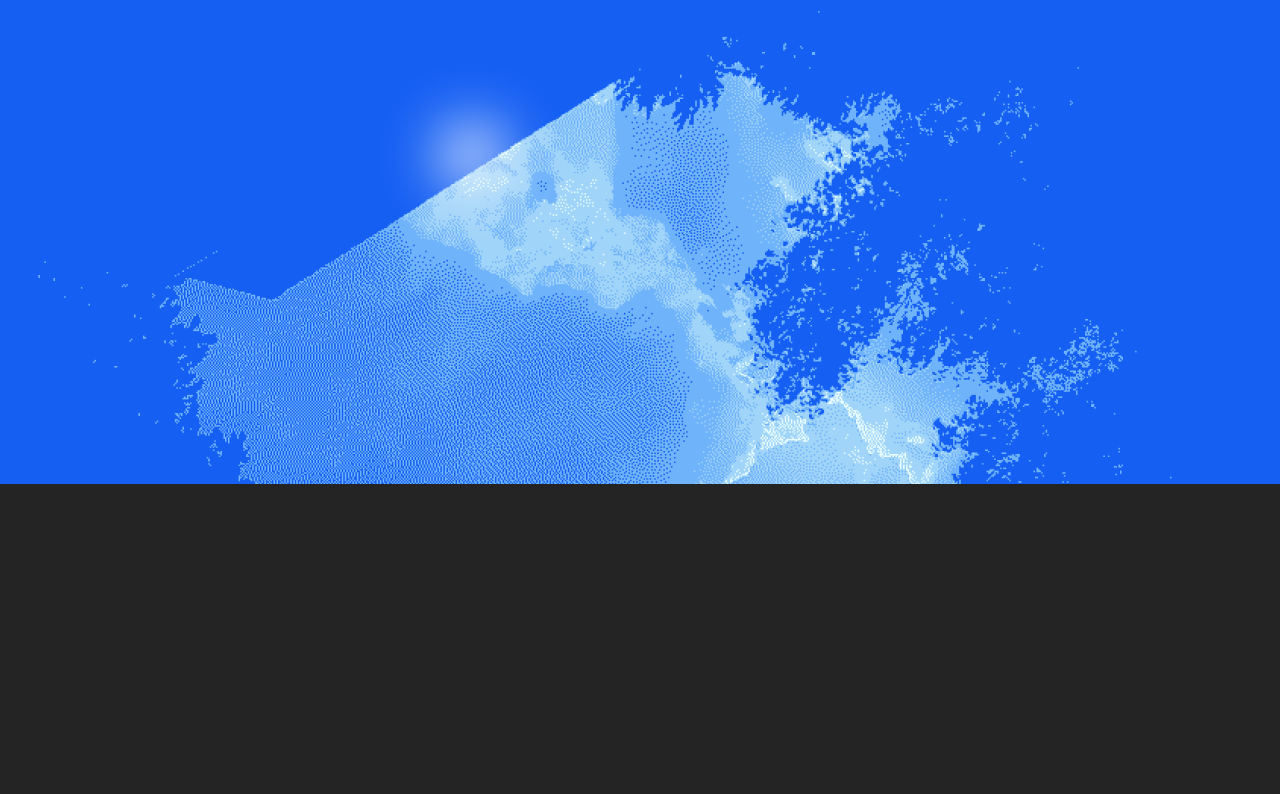
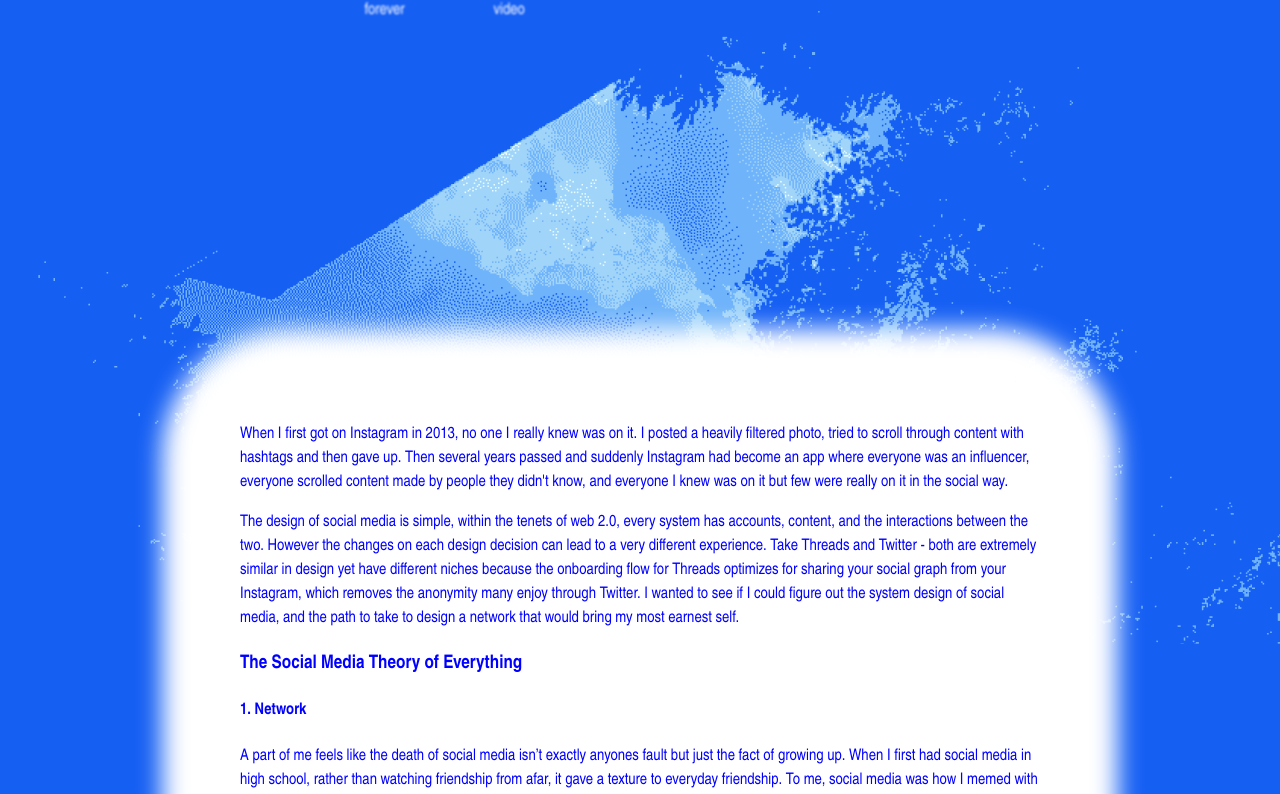
Before and after one commit to connieliu0/socialmediasys, a Svelte app: page / in a window 1280 px wide. Shown: the part 380-1174 px from the top of the page. Before the commit the page ends 864 px from the top, so only its background shows below. Built offline with nearby package versions, Linux system fonts and the light colour scheme.

Commit message:
mvp + text

```diff
--- a/index.html
+++ b/index.html
@@ -2,9 +2,8 @@
 <html lang="en">
   <head>
     <meta charset="UTF-8" />
-    <link rel="icon" type="image/svg+xml" href="/vite.svg" />
     <meta name="viewport" content="width=device-width, initial-scale=1.0" />
-    <title>Vite + Svelte</title>
+    <title>The Social Media Theory of Everything</title>
   </head>
   <body>
     <div id="app"></div>
--- a/src/App.svelte
+++ b/src/App.svelte
@@ -4,13 +4,85 @@
 </script>
 
 <main>
+    <h2>
+        craft your own social network
+        </h2>
     <NodeConnections />
+    <div class="body-text">
+    <p>
+        When I first got on Instagram in 2013, no one I really knew was on it. I posted a heavily filtered photo, tried to scroll through content with hashtags and then gave up. Then several years passed and suddenly Instagram had become an app where everyone was an influencer, everyone scrolled content made by people they didn't know, and everyone I knew was on it but few were really on it in the social way.
+    </p>
+    <p>
+        The design of social media is simple, within the tenets of web 2.0, every system has accounts, content, and the interactions between the two. However the changes on each design decision can lead to a very different experience. Take Threads and Twitter - both are extremely similar in design yet have different niches because the onboarding flow for Threads optimizes for sharing your social graph from your Instagram, which removes the anonymity many enjoy through Twitter. I wanted to see if I could figure out the system design of social media, and the path to take to design a network that would bring my most earnest self.
+    </p>
+    <h3>
+        The Social Media Theory of Everything
+    </h3>
+    <h4>1. Network</h4>
+    <p>
+        A part of me feels like the death of social media isn’t exactly anyones fault but just the fact of growing up. When I first had social media in high school, rather than watching friendship from afar, it gave a texture to everyday friendship. To me, social media was how I memed with my friends in high school - an instagram account dedicated to the high school prompter, “grave-digging” on friend’s old facebook posts, captioned snaps of our friends, a facebook event page for working on our english assignment 24 hours before the deadline.
+    </p>
+    <p>
+        But part of growing up is ultimately leaving the nest. Social media ultimately isn’t flexible for your twenties, when your identity and environment goes through rapid changes and shifts. People transiently pass in and out of your lives and there is usually no set environment. Because Instagram has replaced changing contact info, you end up with a mass amount of followers who you don’t know very well at all or people from your past [you likely will not ever see again](https://www.theatlantic.com/health/archive/2015/10/how-friendships-change-over-time-in-adulthood/411466/). It feels strange to post knowing people who don’t know your present context very well might interpret it differently.
+       </p><p>
+Perhaps the solution is to delete all your social media accounts when you’re 30 and start anew. There’s a phenomenon me and my friend termed as “millennial posting” in which you post whatever you want, whenever you want, usually shower thoughts overlaid on an image which stands in stark contrast to “genz posting" in which there is either little posting or a cryptic image once every few months. When you’re settled down and your social graph starts to become smaller and more consistent again, we can go back to our roots.
+    </p>
+    <h4>2. Persistence</h4>
+    <p>
+        Snapchat, if we disregard the actual purpose of it, was really revolutionary with the principle of ephemerality. The reality of life is everything changes and nothing is forever. If social media is who we are, there is something limiting about the chronological permanence of our posts. Our past selves contradict our present, it serves a reminder of times come and gone. Knowing what we post will disappear brings a clearer earnestness in the imperfections and irrelevance, but beauty, of the everyday.    </p>
+    <p>
+        <h4>3. Media</h4>
+       <p>
+        The pre-existing media can broken into several types - image, long text, short text, and video.  Image and video are more reflective of your outer world, whereas text represents messages from your inner world. I’m more likely to post how I’m feeling on Twitter than Instagram, because there isn’t really an image that can precisely capture what I’m feeling like words can. That being said, the more effort it takes to create the content - be it video or written piece, the more sincere it’s likely to be.    </p>
+        <h4>Limit</h4>
+        <p>When BeReal came out, it introduced a constraint - you can only post once per day, a feature that was counterintuitive to growth but encouraged sincerity. Many people wouldn’t post on time, they’d save their post for something more interesting. On Retro, you can only post photos from your week, encouraging a more immediate reflection to sharing. Beyond time or frequency, even limiting when you post to real life action, such as Strave (or even Venmo), begets a more authentic post than most platforms. I find that limits encourage quality, real-time sharing - but to do so and also feel a sense of connection only work in close, intimate networks.</p>
+   <h4>Spread</h4>
+   <p>Cultivating influencer culture relies on one core principle, how easy is it for us to become known? What Tiktok did differently was it became truly easy for anyone to reach who they wanted to. I’d disagree that influencing is a performance, since all performing comes from a root of self. We share to reach others because we want parts of ourselves that are hidden to be recognized. I create to be seen by those who understand that part of myself. </p>
+    <h4>Other factors</h4>
+    <p>There are other factors I didn’t include as core since I don’t think they affect the self we put out on social media as much. Direct messaging, chronological records, and the creator tools itself all amplify existing effects, but their inclusion or lack thereof don’t particularly change the person we become through social media.</p>
+    <h3>The Theory of the Death of Social Media</h3>
+    <p>
+        When boiled down to its essence, social media is a simple concept whose power and difficulty lies in network effects. It’s easy to create a platform, but hard to get it to stick, which is why so many new ones have aggressive referral strategies (Lapse/Ditto I’m looking at you). If no one you know is on the platform, then it dies.     </p>
+<p>It’s kind of crazy how getting early on a simple concept can lead to outsized effects on human history. It’s very difficult to destroy the platform capitalism that exists today and some might argue the ubiquity of usage is the basis for participating on the world’s stage. But what happens when the platform changes away from neutrality. When an algorithm profits off of aggression and antagonism - making it ever more difficult to escape from the doom loop.</p>
+<p>No one is posting, everyone is posting, you’re in the spectacle whether you want to or not. There’s more content being created and consumed than ever, every time I look at my seat neighbor on a train they’re scrolling through their Reels. So what do we do when social media is dead; long live social media - but what is that exactly!</p>
+<p>I’m not sure if I have the answer to replacing the forum for the world’s discourse, perhaps one day federated platforms will enter the mainstream and we can all own our own data. But for now, I have but simple dreams for social media - a flowering field where we can be our true selves - and like how we are forever changing, the form in which it takes changes too.</p>
+</div>
 </main>
 
 <style>
+    h2{
+        filter: blur(1px);
+    }
+    h3,h4{
+        color:blue;
+    }
     main {
         width: 100%;
         min-height: 100vh;
+        display: flex;
+        flex-direction: column;
+        align-items: center;
+        justify-content: center;
     }
-
+    p {
+        z-index: 2;
+        color: blue;
+        text-align: left;
+        margin-bottom:1em;
+    }
+    .body-text {
+        width: 800px;
+        margin: 0 auto;
+        background-color: white;
+        padding: 30px;
+        filter: blur(0.6px);
+        box-shadow: 0px 0px 25px 48px rgba(255,255,255,1);
+        border-radius: 5rem;
+        display: none;
+        text-align: left;
+        margin-bottom: 100px;
+    }
+    .body-text:has(p) {
+        display: block;
+    }
 </style>
--- a/src/components/Animation.svelte
+++ b/src/components/Animation.svelte
@@ -22,40 +22,54 @@
 </script>
 
 <div class="text-container">
-  <div class="blur-background"></div>
-  <span class="text">{displayText}</span>
+  <div class="content-wrapper" class:has-text={displayText}>
+    <div class="blur-background"></div>
+    <span class="text">{displayText}</span>
+  </div>
 </div>
 
 <style>
   .text-container {
-    width: fit-content;
+    width: 100%;
     min-height: 1.5em;
     display: flex;
     align-items: center;
     justify-content: center;
     position: relative;
-    padding: 2rem;
     box-sizing: border-box;
+  }
+
+  .content-wrapper {
+    position: relative;
+    display: inline-block;
+    padding: 2rem 3rem;
   }
 
   .blur-background {
     position: absolute;
     inset: 0;
-    border-radius: 118.519px;
-    background: rgba(255, 255, 255, 0.95);
-    filter: blur(30px);
     border-radius: 5rem;
+    background: rgba(255, 255, 255, 100);
+    filter: blur(24px);
     box-shadow:
       0 0 10px 2px rgba(255, 255, 255, 0.05),
       inset 0 0 10px 2px rgba(255, 255, 255, 0.05);
     z-index: 1;
+    opacity: 0;
+    transition: opacity 0.3s ease;
+  }
+
+  .has-text .blur-background {
+    opacity: 1;
   }
 
   .text {
-    white-space: nowrap;
+    white-space: pre-wrap;
+    word-wrap: break-word;
     color: #155FF3 !important;
     position: relative;
     z-index: 2;
     font-size: 1.5em;
+    text-align: center;
   }
 </style>
--- a/src/components/Cloud.svelte
+++ b/src/components/Cloud.svelte
@@ -38,32 +38,33 @@
   <div class="text1-container" class:shrink={isFirstDone}>
     <Animation text={text1} key={firstKey} />
   </div>
+</div>
 
-  <div class="text2-container" class:show={showSecond}>
-    <Animation text={displayText2} key={secondKey} />
-  </div>
+<div class="text2-container" class:show={showSecond}>
+  <Animation text={displayText2} key={secondKey} />
 </div>
 
 <style>
   .container {
     position: relative;
-    width: 400px;
-    height: 200px;  /* Add fixed height */
+    width: 100%;
+    height: 100px;
+    display: flex;
+    flex-direction: column;
+    align-items: center;
+    justify-content: center;
   }
 
   .text1-container, .text2-container {
-    position: absolute;
+    position: relative;
     width: 100%;
-    left: 0;
+    max-width: 800px;
+    margin: 0 auto;
+    text-align: center;
     transition: all 0.3s ease;
   }
 
-  .text1-container {
-    top: 0;
-  }
-
   .text2-container {
-    top: 60px;  /* Fixed position from top */
     opacity: 0;
     transform: translateY(20px);
   }
@@ -77,4 +78,9 @@
     transform: translateY(-20px) scale(0.8);
     opacity: 0.7;
   }
+
+  :global(.animation-text) {
+    word-wrap: break-word;
+    white-space: pre-wrap;
+  }
 </style>
--- a/src/components/NodeConnections.svelte
+++ b/src/components/NodeConnections.svelte
@@ -107,8 +107,8 @@
     return lines;
   }
 </script>
-
 <div class="container" bind:this={container}>
+<div class="node-container" bind:this={container}>
   <!-- SVG overlay for lines -->
   <svg class="lines-overlay">
     {#each getLines() as line}
@@ -140,25 +140,28 @@
       {/each}
     </div>
   {/each}
-
+</div>
   {#key selectedCombination}
-    <div class="output">
-      <Cloud text1={outputText1} text2={outputText2} key={animationKey} />
-    </div>
-  {/key}
+  <div class="output">
+    <Cloud text1={outputText1} text2={outputText2} key={animationKey} />
+  </div>
+{/key}
 </div>
 
 <style>
-  .container {
+  .node-container {
     display: flex;
     justify-content: left;
     padding: 2rem;
-    min-height: 500px;
+    min-height: 250px;
     position: relative;
     overflow: visible;
     gap: 2rem;
   }
-
+  .output{
+    margin-top:1em;
+  height: 300px;
+}
   .lines-overlay {
     position: absolute;
     top: 0;
@@ -195,12 +198,11 @@
     filter: blur(0px);
   }
 
-  .output {
-    position: fixed;
-    bottom: 6rem;
-    left: 50%;
-    transform: translateX(-50%);
-    z-index: 2;
+  .container {
+   display: flex;
+   flex-direction: column;
+   align-items: center;
+   justify-content: center;
   }
 
   h3 {
```
